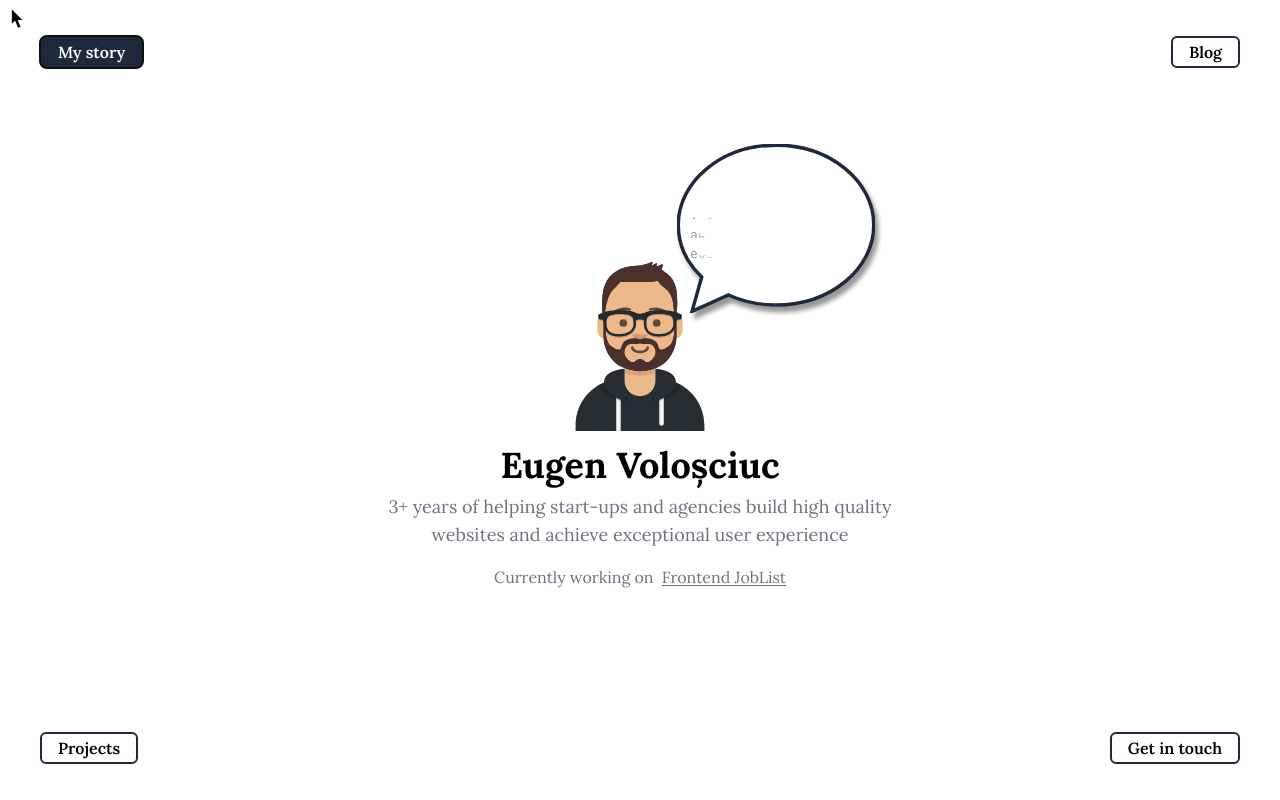
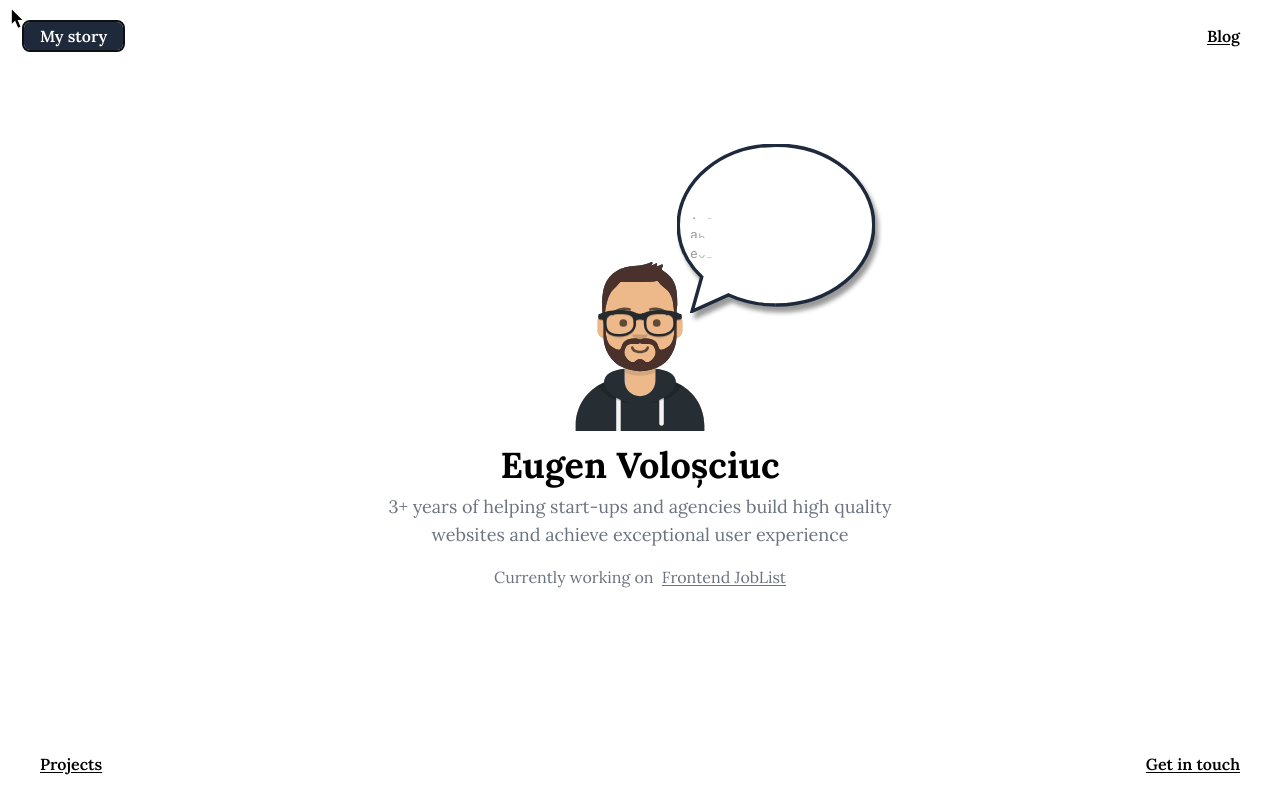
Before and after one commit to EugenVolosciuc/ev-portfolio, a Next.js app: page / in a window 1280 px wide. Built offline with nearby package versions, Linux system fonts and the light colour scheme.

Commit message:
Changed button component

```diff
--- a/src/components/Button.tsx
+++ b/src/components/Button.tsx
@@ -23,15 +23,15 @@ const Button = forwardRef<
   const As = href ? "a" : "button";
 
   const disabledClasses = disabled
-    ? "bg-slate-500 text-white border-slate-500 hover:bg-slate-500"
-    : "";
+    ? "decoration-slate-500 text-slate-500 cursor-not-allowed"
+    : "focus:no-underline hover:no-underline hover:bg-slate-800 hover:text-white focus:bg-slate-800 focus:text-white";
 
   return (
     <As
       id={id}
       onClick={onClick}
       href={href}
-      className={`btn px-4 py-1 font-semibold rounded-md border-2 border-slate-800 transition-colors bg-white hover:bg-slate-800 hover:text-white focus:bg-slate-800 focus:text-white ${disabledClasses}`}
+      className={`my-1 mx-4 bg-white transition-all font-semibold rounded-md underline underline-offset-2  hover:px-4 hover:m-0 focus:m-0 hover:py-1 focus:px-4 focus:py-1  ${disabledClasses}`}
       // @ts-ignore
       ref={ref}
       type={type}
--- a/src/components/Layout.tsx
+++ b/src/components/Layout.tsx
@@ -11,7 +11,7 @@ const Layout: FC<Props> = ({ children }) => {
   const router = useRouter();
   return (
     <main className="relative">
-      <div className="absolute flex justify-between w-full top-0 p-4 md:p-10">
+      <div className="absolute flex justify-between w-full top-0 p-6">
         <Button onClick={router.back}>Back</Button>
         <Button href="/">Home</Button>
       </div>
--- a/src/content/projects.md
+++ b/src/content/projects.md
@@ -3,8 +3,7 @@ Besides work, I'm always trying to keep up with the ever-changing landscape of w
 
 ---
 ## JobList
-[Website](http://www.fejoblist.com/)
-[Twitter](https://twitter.com/fejoblist)
+[FE Website](http://www.fejoblist.com/) | [Twitter](https://twitter.com/fejoblist)
 
 JobList is a series of web platforms for specialized job boards. At the moment, there are two websites being worked on - frontend and 3D. Easy to use, these websites can help recruiters seek new talent in their field of work, and help job seekers search and find openings that tick their criteria. Recruiters are always able to modify their opening in any way through an edit link they receive through email once the job post is created.
 
--- a/src/pages/contact.tsx
+++ b/src/pages/contact.tsx
@@ -97,7 +97,8 @@ const Contact: NextPage = () => {
           <div className="mt-2">
             <Button
               type="submit"
-              disabled={state.submitting || state.succeeded}
+              // disabled={state.submitting || state.succeeded}
+              disabled
             >
               Submit
             </Button>
--- a/src/pages/index.tsx
+++ b/src/pages/index.tsx
@@ -153,7 +153,7 @@ const speechBubbleTexts = [
   },
   {
     content:
-      "I'm open for work!\nHit me up and let's\nbuild something\nawesome!",
+      "Let's connect!\nI'd love to hear from\nyou and work on the\nnext big thing!",
     duration: 2500,
     async callback() {
       const contactBtn = document.querySelector(
@@ -256,9 +256,6 @@ const Home: NextPage = () => {
           priority
         />
         <h1 className="font-bold mt-2 text-3xl md:text-4xl">Eugen Voloșciuc</h1>
-        {/* <h2 className="font-semibold text-lg md:text-xl mt-2">
-          Problem-solving web developer
-        </h2> */}
         <p className="mt-2 max-w-xl mx-auto md:text-lg text-gray-500">
           {yearsOfExperience}+ years of helping start-ups and agencies build
           high quality websites and achieve exceptional user experience
@@ -274,7 +271,7 @@ const Home: NextPage = () => {
           </a>
         </p>
       </motion.main>
-      <nav className="absolute w-full flex justify-between p-6 md:p-10">
+      <nav className="absolute w-full flex justify-between p-6">
         <motion.div
           initial="hidden"
           animate="visible"
@@ -296,7 +293,7 @@ const Home: NextPage = () => {
           </Link>
         </motion.div>
       </nav>
-      <nav className="absolute w-full flex justify-between p-6 md:p-10 bottom-0">
+      <nav className="absolute w-full flex justify-between p-6 bottom-0">
         <motion.div
           initial="hidden"
           animate="visible"
```
